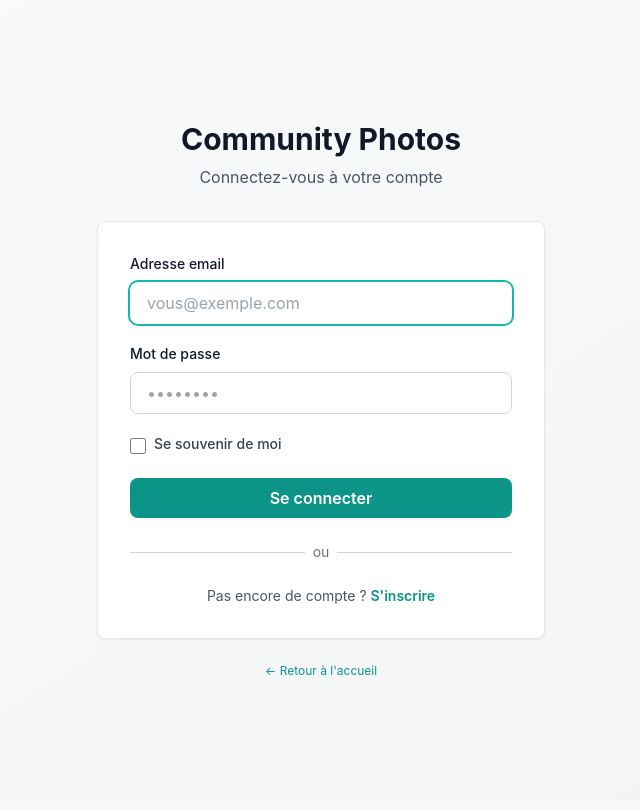
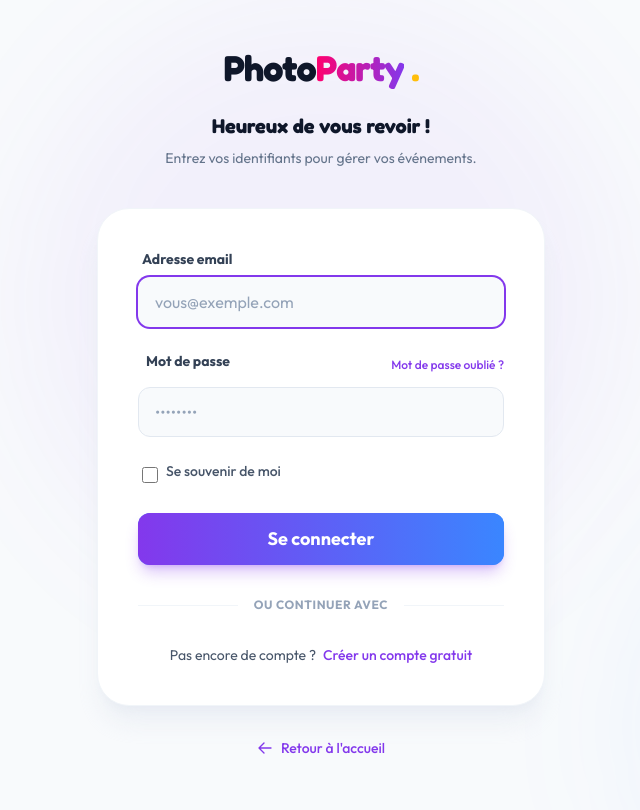
Before and after one commit to math-pixel/Photo-Party-V2, a Symfony app: template templates/security/login.html.twig in a window 1280 px wide. Shown: the whole page, without its empty margins (319-959 px from the left). Before the commit the page ends 675 px from the top, so only its background shows below. Run offline with Twig, Linux system fonts and the light colour scheme; the template is opened without the code that fills it, so the values that code supplies are empty; style sheets or scripts are compiled from the project's sources; some libraries are stand-ins or nearby versions.

Commit message:
update login form and primary button

```diff
--- a/assets/styles/app.css
+++ b/assets/styles/app.css
@@ -4,292 +4,109 @@
 @tailwind components;
 @tailwind utilities;
 
-/* Variables CSS pour le thème */
+/* --- 1. VARIABLES --- */
 :root {
-    /* Colors */
-    --color-background: #ffffff;
-    --color-foreground: #1f2937;
-    --color-border: #e5e7eb;
-    --color-muted: #6b7280;
+    --color-yellow: #FFBE0B;
+    --color-orange: #FB5607;
+    --color-pink:   #FF006E;
+    --color-purple: #8338EC;
+    --color-blue:   #3A86FF;
 
-    --color-primary: #14b8a6; /* teal-600 */
-    --color-primary-hover: #0d9488; /* teal-700 */
-    --color-primary-light: #f0fdfa; /* teal-50 */
-
-    --color-accent: #0891b2; /* cyan-600 */
-
-    --color-error: #dc2626; /* red-600 */
-    --color-error-light: #fee2e2; /* red-50 */
-
-    --color-success: #16a34a; /* green-600 */
-    --color-success-light: #f0fdf4; /* green-50 */
-
-    --color-warning: #ea580c; /* orange-600 */
-    --color-warning-light: #fff7ed; /* orange-50 */
-
-    /* Spacing & Border Radius */
-    --radius: 0.5rem; /* 8px */
-    --radius-sm: 0.25rem; /* 4px */
-    --radius-md: 0.375rem; /* 6px */
-    --radius-lg: 0.75rem; /* 12px */
-    --radius-xl: 1rem; /* 16px */
-    --radius-full: 9999px;
-
-    /* Shadows */
-    --shadow-sm: 0 1px 2px 0 rgba(0, 0, 0, 0.05);
-    --shadow-md: 0 4px 6px -1px rgba(0, 0, 0, 0.1);
-    --shadow-lg: 0 10px 15px -3px rgba(0, 0, 0, 0.1);
-
-    /* Fonts */
-    --font-sans: 'Inter', system-ui, -apple-system, sans-serif;
-    --font-mono: 'Fira Code', monospace;
+    --font-sans: 'Outfit', system-ui, -apple-system, sans-serif;
+    --font-display: 'Fredoka', sans-serif;
 }
 
-/* Dark mode */
-.dark {
-    --color-background: #111827;
-    --color-foreground: #f9fafb;
-    --color-border: #374151;
-    --color-muted: #9ca3af;
-}
-
-/* Base styles */
 @layer base {
-    * {
-        @apply border-gray-200;
+    body {
+        @apply bg-slate-50 text-slate-900 antialiased font-sans;
     }
-
-    body {
-        @apply bg-gray-50 text-gray-900 antialiased;
-        font-family: var(--font-sans);
-    }
-
-    .dark body {
-        @apply bg-gray-900 text-gray-50;
+    h1, h2, h3, h4, h5, h6 {
+        @apply font-display font-bold;
     }
 }
 
-/* Component layer - Vos composants personnalisés */
 @layer components {
 
-    /* Buttons */
+    /* --- BUTTONS GLOBAL --- */
     .btn {
-        @apply font-semibold py-2 px-4 rounded-lg transition duration-200 ease-in-out inline-flex items-center justify-center;
+        /* On ajoute 'relative' et 'z-10' pour que le texte reste au dessus du dégradé */
+        @apply relative z-10 font-bold py-3 px-6 rounded-xl transition-all duration-300 ease-in-out inline-flex items-center justify-center transform hover:-translate-y-0.5 disabled:opacity-50 disabled:cursor-not-allowed;
     }
 
+    /* --- LE fameux BOUTON PRIMARY --- */
     .btn-primary {
-        @apply bg-teal-600 hover:bg-teal-700 text-white shadow-sm;
+        /* 1. Le fond de base est NOIR (visible au survol) */
+        @apply bg-party-blue text-white overflow-hidden border-0 shadow-lg shadow-party-purple/30;
     }
 
+    /* 2. Le Dégradé est un calque par-dessus (visible par défaut) */
+    .btn-primary::before {
+        content: '';
+        @apply absolute inset-0 bg-gradient-to-r from-party-purple to-party-blue transition-opacity duration-300 ease-in-out;
+        z-index: -1; /* Derrière le texte */
+        opacity: 1;  /* Visible à 100% au début */
+    }
+
+    /* 3. Au survol, on cache le dégradé pour révéler le noir */
+    .btn-primary:hover::before {
+        opacity: 0;
+    }
+
+    /* --- AUTRES BOUTONS --- */
     .btn-secondary {
-        @apply bg-gray-200 hover:bg-gray-300 text-gray-900;
+        @apply bg-white text-slate-700 border border-slate-200 hover:bg-slate-50 hover:text-party-purple;
     }
 
     .btn-danger {
-        @apply bg-red-600 hover:bg-red-700 text-white;
+        @apply bg-white text-red-600 border border-red-100 hover:bg-red-50;
     }
 
-    .btn-success {
-        @apply bg-green-600 hover:bg-green-700 text-white;
+    /* --- CARDS --- */
+    .card {
+        @apply bg-white rounded-[32px] shadow-xl shadow-slate-200/50 border border-slate-100 p-8;
     }
 
-    /* Cards */
-    .card {
-        @apply bg-white rounded-lg shadow-sm border border-gray-200 p-6;
+    /* --- INPUTS (Sans le vert !) --- */
+    .input {
+        @apply w-full px-4 py-3 bg-slate-50 border border-slate-200 text-slate-900 rounded-xl focus:ring-2 focus:ring-party-purple focus:border-transparent outline-none transition-all placeholder:text-slate-400;
     }
 
-    .card-glass {
-        @apply bg-white/10 backdrop-blur-lg rounded-3xl shadow-2xl border border-white/20 p-8;
+    /* --- LINKS --- */
+    a:not(.btn) {
+        /* On passe du Violet au BLEU au survol */
+        @apply text-party-purple hover:text-party-blue transition-colors font-medium cursor-pointer decoration-party-blue/30 hover:underline underline-offset-4;
     }
-
-    /* Inputs */
-    .input {
-        @apply border border-gray-300 rounded-lg px-4 py-2 focus:ring-2 focus:ring-teal-500 focus:border-transparent outline-none transition w-full;
-    }
-
-    .input:disabled {
-        @apply bg-gray-50 text-gray-500 cursor-not-allowed;
-    }
-
-    .input-error {
-        @apply border-red-500 focus:ring-red-500;
-    }
-
-    /* Festive inputs (pour vos formulaires avec fond coloré) */
-    .input-festive {
-        @apply w-full px-4 py-3 rounded-lg bg-white/20 border border-white/50 text-white placeholder-white/70 focus:outline-none focus:ring-2 focus:ring-white/50 transition;
-    }
-
-    /* Links */
-    a:not(.btn) {
-        @apply text-teal-600 hover:text-teal-700 transition-colors;
-    }
-
-    /* Form labels */
-    .label {
-        @apply block text-sm font-medium text-gray-700 mb-2;
-    }
-
-    /* Badges */
-    .badge {
-        @apply inline-flex items-center px-3 py-1 rounded-full text-sm font-semibold;
-    }
-
-    .badge-primary {
-        @apply bg-teal-100 text-teal-800;
-    }
-
-    .badge-success {
-        @apply bg-green-100 text-green-800;
-    }
-
-    .badge-warning {
-        @apply bg-orange-100 text-orange-800;
-    }
-
-    .badge-danger {
-        @apply bg-red-100 text-red-800;
-    }
-
-    .badge-info {
-        @apply bg-blue-100 text-blue-800;
-    }
-
-    /* Alerts */
-    .alert {
-        @apply p-4 rounded-lg border;
-    }
-
-    .alert-success {
-        @apply bg-green-50 border-green-200 text-green-800;
-    }
-
-    .alert-error {
-        @apply bg-red-50 border-red-200 text-red-800;
-    }
-
-    .alert-warning {
-        @apply bg-orange-50 border-orange-200 text-orange-800;
-    }
-
-    .alert-info {
-        @apply bg-blue-50 border-blue-200 text-blue-800;
-    }
-
-    /* Sidebar (si vous en avez besoin) */
-    .sidebar {
-        @apply bg-white border-r border-gray-200 h-full;
-    }
-
-    .sidebar-item {
-        @apply px-4 py-2 hover:bg-gray-100 transition rounded-md cursor-pointer;
-    }
-
-    .sidebar-item-active {
-        @apply bg-teal-50 text-teal-700 font-medium;
-    }
-
-    /* Containers festifs pour vos pages */
-    .container-festive {
-        @apply min-h-screen bg-gradient-to-br from-purple-400 via-pink-500 to-red-500 p-8;
-    }
-
-    .container-festive-blue {
-        @apply min-h-screen bg-gradient-to-br from-blue-400 via-cyan-500 to-teal-500 p-8;
-    }
-
-    .container-festive-purple {
-        @apply min-h-screen bg-gradient-to-br from-indigo-500 via-purple-500 to-pink-500 p-8;
-    }
+    /*a:not(.btn) {*/
+    /*    !* On passe du Violet à l'ORANGE au survol *!*/
+    /*    @apply text-party-purple hover:text-party-orange transition-colors font-medium cursor-pointer;*/
+    /*}*/
 }
 
-/* Utility layer - Vos utilitaires personnalisés */
-@layer utilities {
-    .text-muted {
-        @apply text-gray-600;
-    }
-
-    .border-subtle {
-        @apply border-gray-200;
-    }
-
-    .shadow-festive {
-        box-shadow: 0 8px 32px 0 rgba(31, 38, 135, 0.37);
-    }
-
-    .backdrop-festive {
-        backdrop-filter: blur(12px);
-        -webkit-backdrop-filter: blur(12px);
-    }
+/* --- OVERRIDES SYMFONY FORMS --- */
+form label {
+    @apply block text-sm font-bold text-slate-700 mb-2 ml-1;
 }
 
-/* Styles globaux pour les formulaires Symfony */
-form {
-    @apply space-y-4;
-}
-
-form label {
-    @apply block text-sm font-medium text-gray-700 mb-1;
-}
-
+/* Ciblage de tous les inputs pour appliquer le style violet */
 form input[type="text"],
 form input[type="email"],
 form input[type="password"],
 form input[type="url"],
 form input[type="number"],
+form input[type="date"],
 form textarea,
 form select {
-    @apply border border-gray-300 rounded-lg px-4 py-2 focus:ring-2 focus:ring-teal-500 focus:border-transparent outline-none transition w-full;
-}
-
-form input:disabled,
-form textarea:disabled,
-form select:disabled {
-    @apply bg-gray-50 text-gray-500 cursor-not-allowed;
+    @apply w-full px-4 py-3 bg-slate-50 border border-slate-200 text-slate-900 rounded-xl focus:ring-2 focus:ring-party-purple focus:border-transparent outline-none transition-all;
 }
 
 form button[type="submit"] {
-    @apply btn btn-primary;
+    @apply btn btn-primary w-full;
 }
 
-/* Gestion des erreurs de formulaire Symfony */
+/* Erreurs */
 .form-error {
-    @apply text-red-600 text-sm mt-1;
+    @apply text-party-pink text-sm mt-2 font-medium;
 }
-
-.form-error-list {
-    @apply list-none p-0 m-0;
+.form-error-list li {
+    @apply text-party-pink text-sm mt-1;
 }
-
-.form-error-list li {
-    @apply text-red-600 text-sm mt-1;
-}
-
-/* Animations */
-@keyframes slideIn {
-    from {
-        transform: translateX(100%);
-        opacity: 0;
-    }
-    to {
-        transform: translateX(0);
-        opacity: 1;
-    }
-}
-
-@keyframes fadeIn {
-    from {
-        opacity: 0;
-    }
-    to {
-        opacity: 1;
-    }
-}
-
-.animate-slide-in {
-    animation: slideIn 0.3s ease-out;
-}
-
-.animate-fade-in {
-    animation: fadeIn 0.3s ease-out;
-}
--- a/templates/main/index.html.twig
+++ b/templates/main/index.html.twig
@@ -60,10 +60,8 @@
                         </div>
                     {% else %}
                         {# État Déconnecté : Boutons d'action #}
-                        <a href="#" class="group relative px-8 py-4 bg-slate-900 text-white font-bold rounded-[20px] transition-all hover:shadow-2xl hover:shadow-party-purple/20 hover:-translate-y-1">
-                            <span class="relative z-10">Commencer maintenant</span>
-                            {# Petit effet de brillance au survol #}
-                            <div class="absolute inset-0 h-full w-full rounded-[20px] bg-gradient-to-r from-party-purple to-party-blue opacity-0 group-hover:opacity-100 transition-opacity duration-300 -z-0"></div>
+                        <a href="#" class="btn btn-primary px-8 py-4 rounded-[20px] text-lg">
+                            Commencer maintenant
                         </a>
 
                         <a href="#" class="px-8 py-4 text-slate-600 font-bold hover:text-slate-900 transition-colors bg-slate-50 hover:bg-slate-100 rounded-[20px] border border-slate-200">
--- a/templates/security/login.html.twig
+++ b/templates/security/login.html.twig
@@ -1,29 +1,45 @@
 {% extends 'base.html.twig' %}
 
-{% block title %}Connexion - Photo Gallery{% endblock %}
+{% block title %}Connexion - PhotoParty{% endblock %}
 
 {% block body %}
-    <div class="min-h-screen bg-gradient-to-br from-gray-50 to-gray-100 flex items-center justify-center px-4 py-12">
-        <div class="w-full max-w-md">
-            <!-- Logo/Header -->
-            <div class="text-center mb-8">
-                <h1 class="text-3xl font-bold text-gray-900 mb-2">Community Photos</h1>
-                <p class="text-gray-600">Connectez-vous à votre compte</p>
+    <div class="relative min-h-screen bg-slate-50 flex items-center justify-center px-4 py-12 overflow-hidden font-sans selection:bg-party-purple selection:text-white">
+
+        {# --- ARRIÈRE-PLAN DÉCORATIF (Blobs flous) --- #}
+        <div class="absolute top-0 left-1/2 -translate-x-1/2 w-[600px] h-[600px] bg-party-purple/5 rounded-full blur-3xl pointer-events-none"></div>
+        <div class="absolute bottom-0 right-0 translate-x-1/3 translate-y-1/3 w-[500px] h-[500px] bg-party-blue/5 rounded-full blur-3xl pointer-events-none"></div>
+
+        <div class="relative z-10 w-full max-w-md">
+
+            {# --- LOGO & TITRE --- #}
+            <div class="text-center mb-10">
+                <a href="/" class="inline-block mb-6 group">
+                    <div class="text-4xl font-display font-bold text-slate-900 tracking-tight">
+                        Photo<span class="text-transparent bg-clip-text bg-gradient-to-r from-party-pink to-party-purple">Party</span>
+                        <span class="text-party-yellow">.</span>
+                    </div>
+                </a>
+                <h2 class="text-xl font-bold text-slate-900">Heureux de vous revoir !</h2>
+                <p class="text-slate-500 mt-2 text-sm">Entrez vos identifiants pour gérer vos événements.</p>
             </div>
 
-            <!-- Form Card -->
-            <div class="bg-white rounded-lg shadow-sm border border-gray-200 p-8 space-y-6">
+            {# --- CARTE DU FORMULAIRE --- #}
+            <div class="bg-white rounded-[32px] shadow-xl shadow-slate-200/60 p-8 md:p-10 border border-slate-100">
 
                 {% if error %}
-                    <div class="bg-red-50 border border-red-200 text-red-700 px-4 py-3 rounded-lg text-sm">
+                    <div class="mb-6 bg-red-50 border border-red-100 text-red-600 px-4 py-3 rounded-2xl text-sm flex items-center gap-3">
+                        <svg xmlns="http://www.w3.org/2000/svg" viewBox="0 0 20 20" fill="currentColor" class="w-5 h-5 flex-shrink-0">
+                            <path fill-rule="evenodd" d="M18 10a8 8 0 11-16 0 8 8 0 0116 0zm-8-5a.75.75 0 01.75.75v4.5a.75.75 0 01-1.5 0v-4.5A.75.75 0 0110 5zm0 10a1 1 0 100-2 1 1 0 000 2z" clip-rule="evenodd" />
+                        </svg>
                         {{ error.messageKey | trans(error.messageData, 'security') }}
                     </div>
                 {% endif %}
 
-                <form method="post" class="space-y-5">
+                <form method="post" class="space-y-6">
+
                     <!-- Email Field -->
                     <div>
-                        <label for="inputEmail" class="block text-sm font-medium text-gray-900 mb-2">
+                        <label for="inputEmail" class="block text-sm font-bold text-slate-700 mb-2 ml-1">
                             Adresse email
                         </label>
                         <input
@@ -33,35 +49,40 @@
                             value="{{ last_username }}"
                             required
                             autofocus
-                            class="w-full px-4 py-2 border border-gray-300 rounded-lg focus:ring-2 focus:ring-teal-500 focus:border-transparent outline-none transition"
+                            class="w-full px-5 py-3 bg-slate-50 border border-slate-200 text-slate-900 rounded-xl focus:ring-2 focus:ring-party-purple focus:border-transparent outline-none transition-all placeholder:text-slate-400"
                             placeholder="vous@exemple.com"
                         >
                     </div>
 
                     <!-- Password Field -->
                     <div>
-                        <label for="inputPassword" class="block text-sm font-medium text-gray-900 mb-2">
-                            Mot de passe
-                        </label>
+                        <div class="flex justify-between items-center mb-2 ml-1">
+                            <label for="inputPassword" class="block text-sm font-bold text-slate-700">
+                                Mot de passe
+                            </label>
+                            <a href="#" class="text-xs font-semibold text-party-purple hover:text-party-pink transition-colors">
+                                Mot de passe oublié ?
+                            </a>
+                        </div>
                         <input
                             type="password"
                             id="inputPassword"
                             name="password"
                             required
-                            class="w-full px-4 py-2 border border-gray-300 rounded-lg focus:ring-2 focus:ring-teal-500 focus:border-transparent outline-none transition"
+                            class="w-full px-5 py-3 bg-slate-50 border border-slate-200 text-slate-900 rounded-xl focus:ring-2 focus:ring-party-purple focus:border-transparent outline-none transition-all placeholder:text-slate-400"
                             placeholder="••••••••"
                         >
                     </div>
 
                     <!-- Remember Me -->
-                    <div class="flex items-center">
+                    <div class="flex items-center ml-1">
                         <input
                             type="checkbox"
                             id="remember"
                             name="_remember_me"
-                            class="w-4 h-4 text-teal-600 border-gray-300 rounded focus:ring-teal-500 cursor-pointer"
+                            class="w-4 h-4 text-party-purple border-slate-300 rounded focus:ring-party-purple cursor-pointer accent-party-purple"
                         >
-                        <label for="remember" class="ml-2 text-sm text-gray-700 cursor-pointer">
+                        <label for="remember" class="ml-2 text-sm font-medium text-slate-600 cursor-pointer select-none">
                             Se souvenir de moi
                         </label>
                     </div>
@@ -71,34 +92,41 @@
                     <!-- Submit Button -->
                     <button
                         type="submit"
-                        class="w-full bg-teal-600 hover:bg-teal-700 text-white font-semibold py-2 px-4 rounded-lg transition duration-200 ease-in-out"
+                        class="btn btn-primary px-8 py-4 rounded-[20px] text-lg"
                     >
                         Se connecter
                     </button>
                 </form>
 
                 <!-- Divider -->
-                <div class="relative">
+                <div class="relative my-8">
                     <div class="absolute inset-0 flex items-center">
-                        <div class="w-full border-t border-gray-300"></div>
+                        <div class="w-full border-t border-slate-100"></div>
                     </div>
-                    <div class="relative flex justify-center text-sm">
-                        <span class="px-2 bg-white text-gray-500">ou</span>
+                    <div class="relative flex justify-center text-xs uppercase font-bold tracking-wider">
+                        <span class="px-4 bg-white text-slate-400">Ou continuer avec</span>
                     </div>
                 </div>
 
                 <!-- Register Link -->
-                <p class="text-center text-gray-600 text-sm">
-                    Pas encore de compte ?
-                    <a href="{{ path('app_register') }}" class="text-teal-600 hover:text-teal-700 font-semibold">
-                        S'inscrire
-                    </a>
-                </p>
+                <div class="text-center">
+                    <p class="text-slate-600 text-sm">
+                        Pas encore de compte ?
+                        <a href="{{ path('app_register') }}" class="text-party-purple hover:text-party-pink font-bold transition-colors ml-1">
+                            Créer un compte gratuit
+                        </a>
+                    </p>
+                </div>
             </div>
 
             <!-- Footer Link -->
-            <p class="text-center text-gray-500 text-xs mt-6">
-                <a href="/" class="hover:text-gray-700">← Retour à l'accueil</a>
+            <p class="text-center mt-8">
+                <a href="/" class="inline-flex items-center text-slate-400 hover:text-slate-600 text-sm font-medium transition-colors">
+                    <svg xmlns="http://www.w3.org/2000/svg" fill="none" viewBox="0 0 24 24" stroke-width="2" stroke="currentColor" class="w-4 h-4 mr-2">
+                        <path stroke-linecap="round" stroke-linejoin="round" d="M10.5 19.5L3 12m0 0l7.5-7.5M3 12h18" />
+                    </svg>
+                    Retour à l'accueil
+                </a>
             </p>
         </div>
     </div>
```
